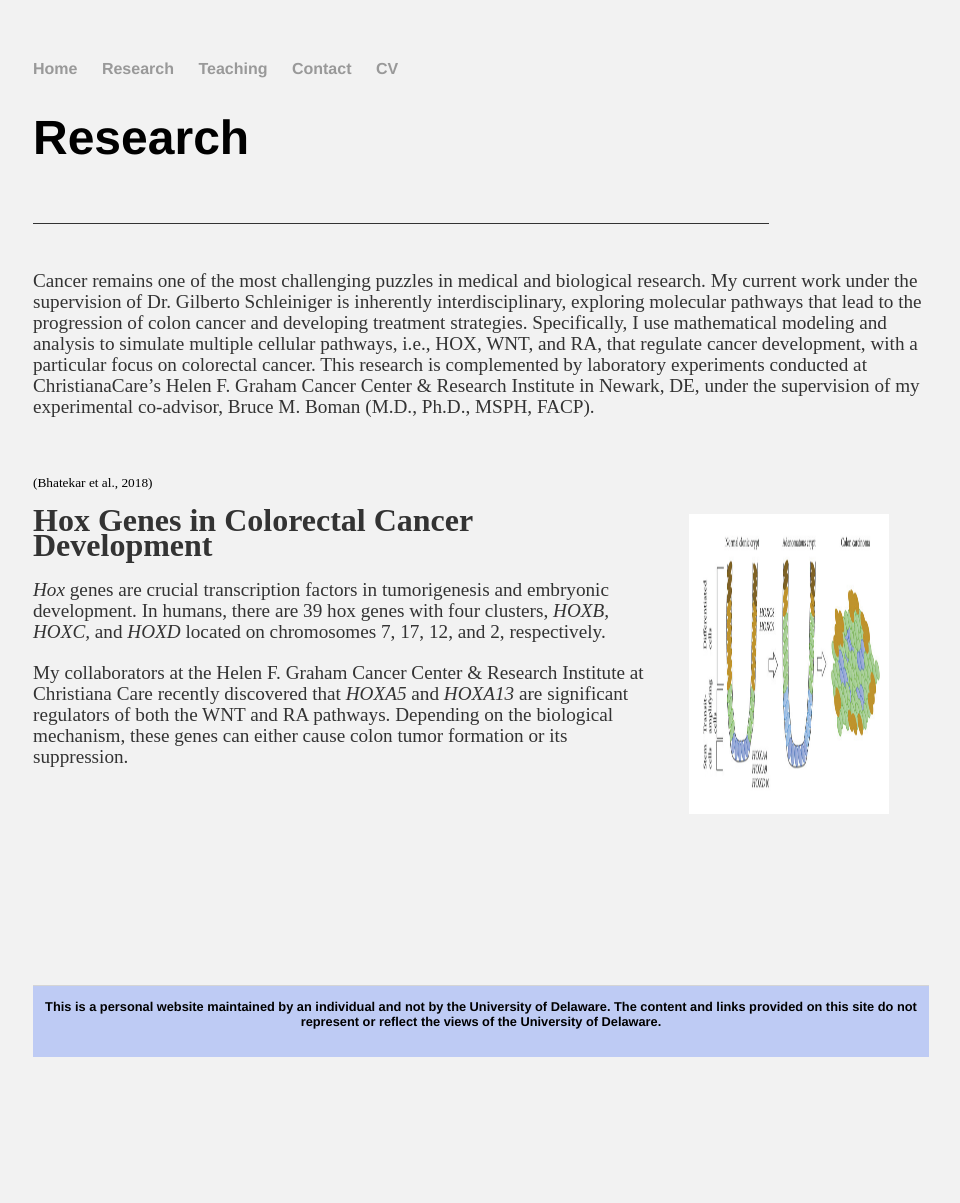
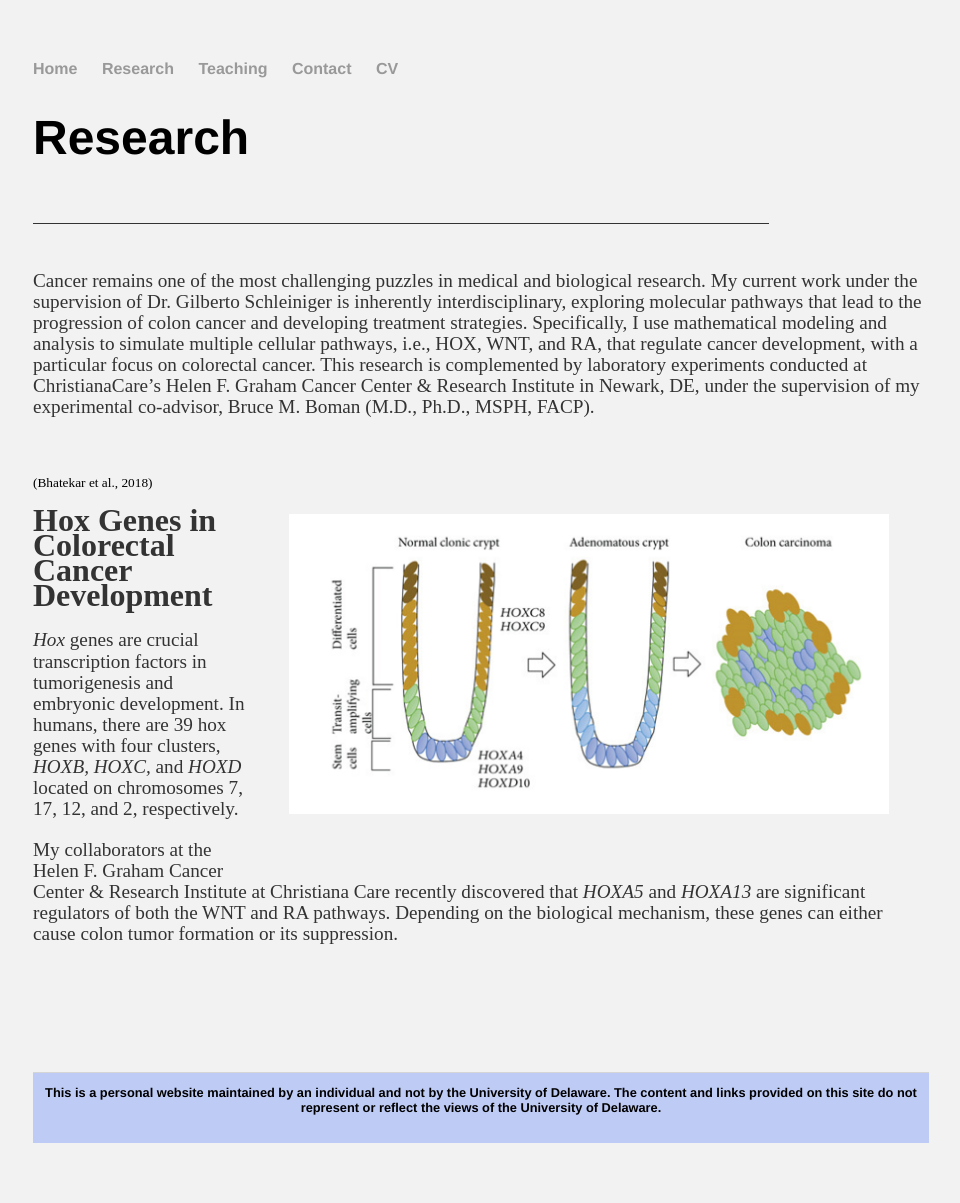
Before and after one commit to kataboh/kataboh.github.io, a Jekyll site: the page built from research.html, in a window 1280 px wide. Shown: the whole page, without its empty margins (159-1119 px from the left). Built offline with Jekyll 4.4.1, drawn with Linux system fonts in a browser that asks for light colours; before the commit the page ends 1117 px from its top, so only the background shows below that.

Commit message:
image size

```diff
--- a/research.html
+++ b/research.html
@@ -16,7 +16,7 @@ title: Pascal Kingsley Kataboh's Homepage
     under the supervision of my experimental co-advisor, Bruce M. Boman (M.D., Ph.D., MSPH, FACP).</p>
 
 	<br>
-	<p style="padding:40px;float:right;"><img src="images/hox_colon_cell.jpg" width="200" height=300></p>
+	<p style="padding:40px;float:right;"><img src="images/hox_colon_cell.jpg" width="600" height=300></p>
 	<br>
 	<small>(Bhatekar et al., 2018)</small>
 
```
